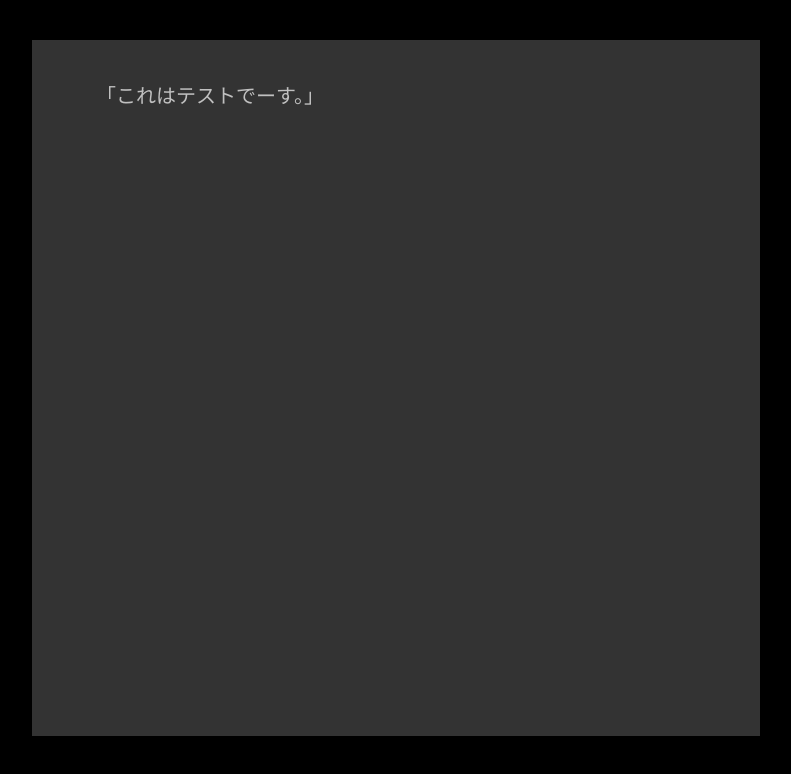
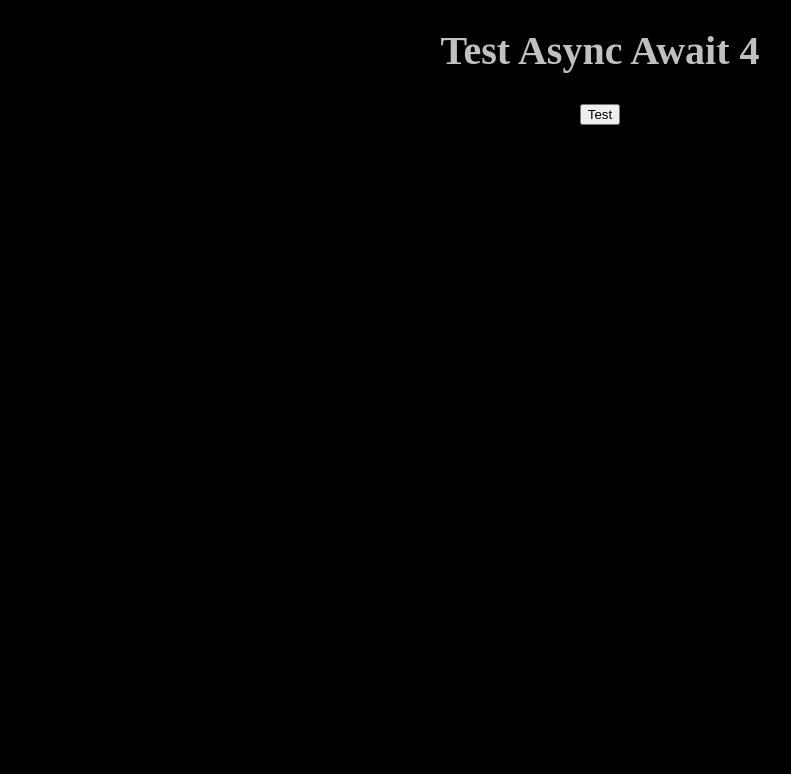
Before and after one commit to celebrater46/testAsyncAwait4, a plain HTML site: page index.html in a window 1280 px wide. Shown: the whole page, without its empty margins (40-831 px from the left). Drawn offline with Linux system fonts and the light colour scheme.

Commit message:
test succeeded

```diff
--- a/index.html
+++ b/index.html
@@ -2,15 +2,14 @@
 <html lang="jp">
 <head>
     <meta charset="UTF-8">
-    <title>Test Async Await 3</title>
+    <title>Test Async Await 4</title>
     <link rel="stylesheet" href="style.css" type="text/css">
 </head>
 <body>
-    <div id="p-1" class="page">
-        <p>「これはテストでーす。」</p>
-    </div>
+    <h1>Test Async Await 4</h1>
+    <button onclick="doAsync()">Test</button>
+    <div id="test"></div>
 
-    <script type="text/javascript" src="Person.js"></script>
     <script type="text/javascript" src="main.js"></script>
 </body>
 </html>
--- a/main.js
+++ b/main.js
@@ -4,16 +4,24 @@ const asyncReturnSomething = (msg) => {
     return new Promise((resolve, reject)=> {
         setTimeout(()=> {
             resolve(msg);
-        }, 3000);
+        }, 1000);
     });
 }
 
-const sayHello = async() => {
-    return await asyncReturnSomething(`Hello! I'm ${this.name}!`)
+const sayHello = async(name) => {
+    return await asyncReturnSomething(`Hello! I'm ${name}!`)
 }
 
 const doAsync = async ()=> {
-    const greeting = await new sayHello();
-    console.log(greeting);
+    const div = document.getElementById("test")
+    const greeting1 = await sayHello("sally");
+    div.innerHTML = "<p>" + greeting1 + "</p>";
+    console.log(greeting1);
+    const greeting2 = await sayHello("alma");
+    div.innerHTML += "<p>" + greeting2 + "</p>";
+    console.log(greeting2);
+    const greeting3 = await sayHello("hideru");
+    div.innerHTML += "<p>" + greeting3 + "</p>";
+    console.log(greeting3);
     console.log('Done!');
 };
--- a/style.css
+++ b/style.css
@@ -10,21 +10,6 @@ body {
     text-align: center;
 }
 
-div.page{
-    width: 600px;
-    height: 77vh;
-    padding: 5vh 5vw;
-    margin: 5vh 5vw;
-    background-color: #333333;
-}
-
-p{
-    font-size: 1rem;
-    text-align: left;
-    margin: 0;
-    padding: 0;
-}
-
 a{
     color: goldenrod;
     text-decoration: none;
```
